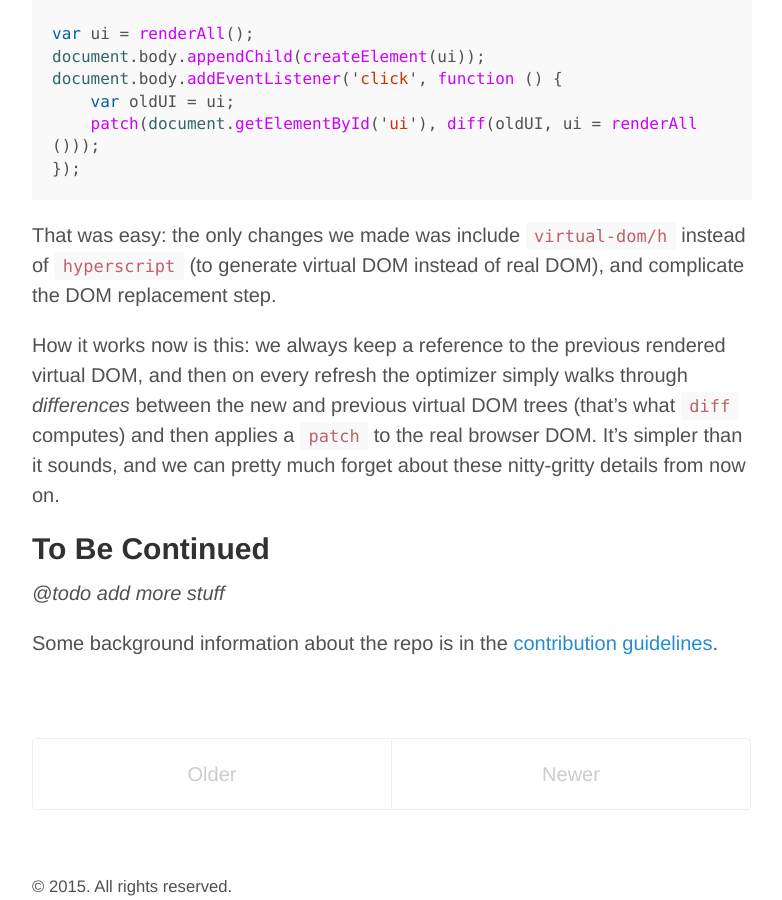
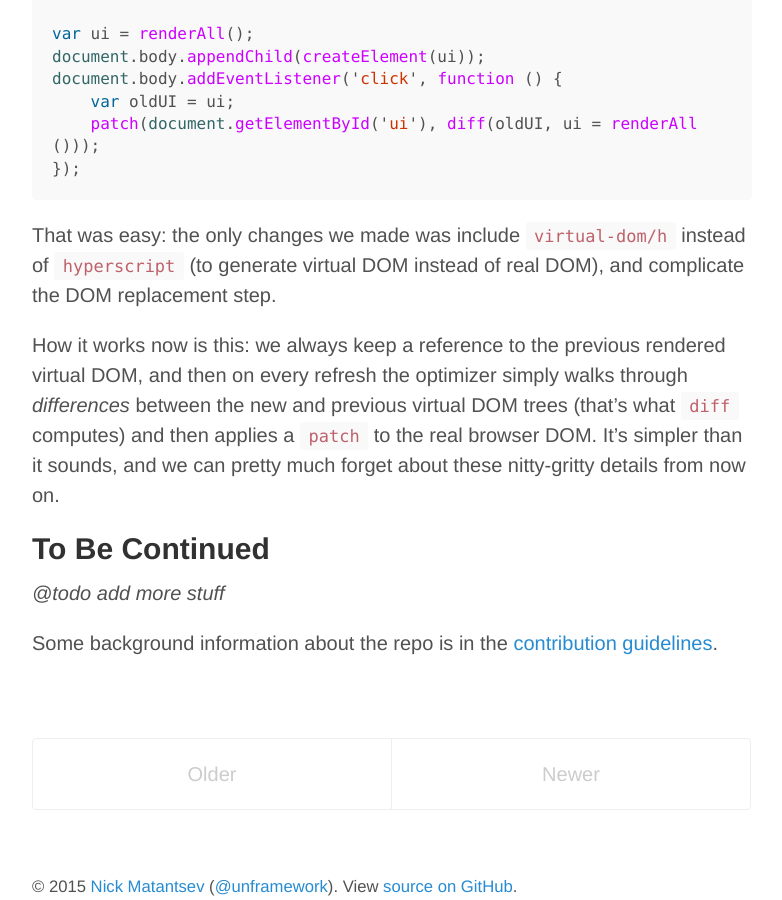
Before and after one commit to unframework/projector, a Jekyll site: the page built from index.html, in a window 1280 px wide and 900 px high, scrolled down 6334 px. Shown: the whole window, without its empty margins (248-1030 px from the left). Built offline with Jekyll 4.4.1, drawn with Linux system fonts in a browser that asks for light colours; Markdown is read by kramdown in place of the engine named in the settings; the list of posts is cut into pages by our own code.

Commit message:
Footer tweaks

```diff
--- a/_layouts/default.html
+++ b/_layouts/default.html
@@ -19,7 +19,7 @@
 
       <footer class="footer">
         <small>
-          &copy; <time datetime="{{ site.time | date_to_xmlschema }}">{{ site.time | date: '%Y' }}</time>. All rights reserved.
+          &copy; <time datetime="{{ site.time | date_to_xmlschema }}">{{ site.time | date: '%Y' }}</time> <a href="https://github.com/unframework">Nick Matantsev</a> (<a href="https://twitter.com/unframework">@unframework</a>). View <a href="https://github.com/unframework/projector">source on GitHub</a>.
         </small>
       </footer>
     </div>
```
